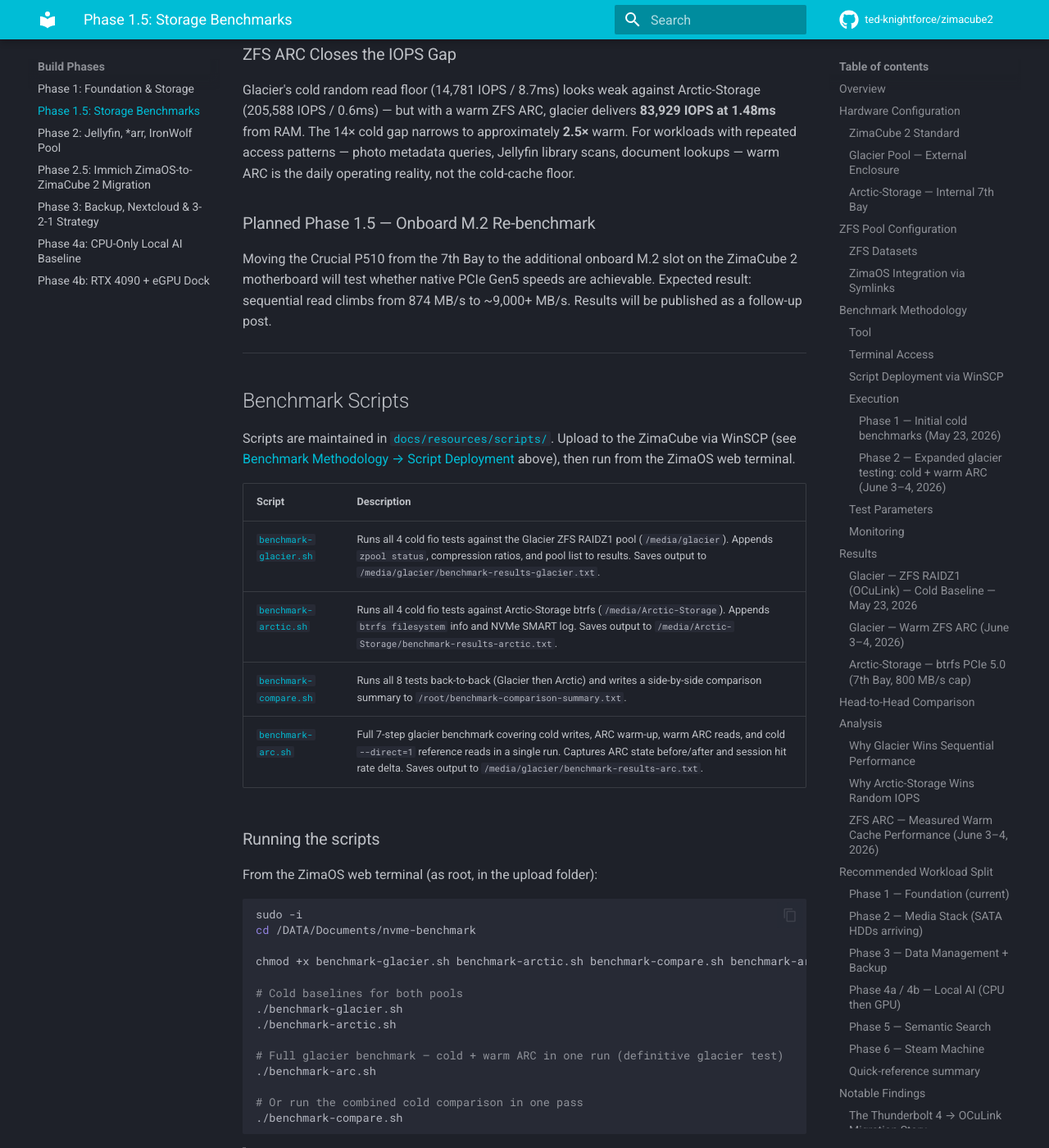
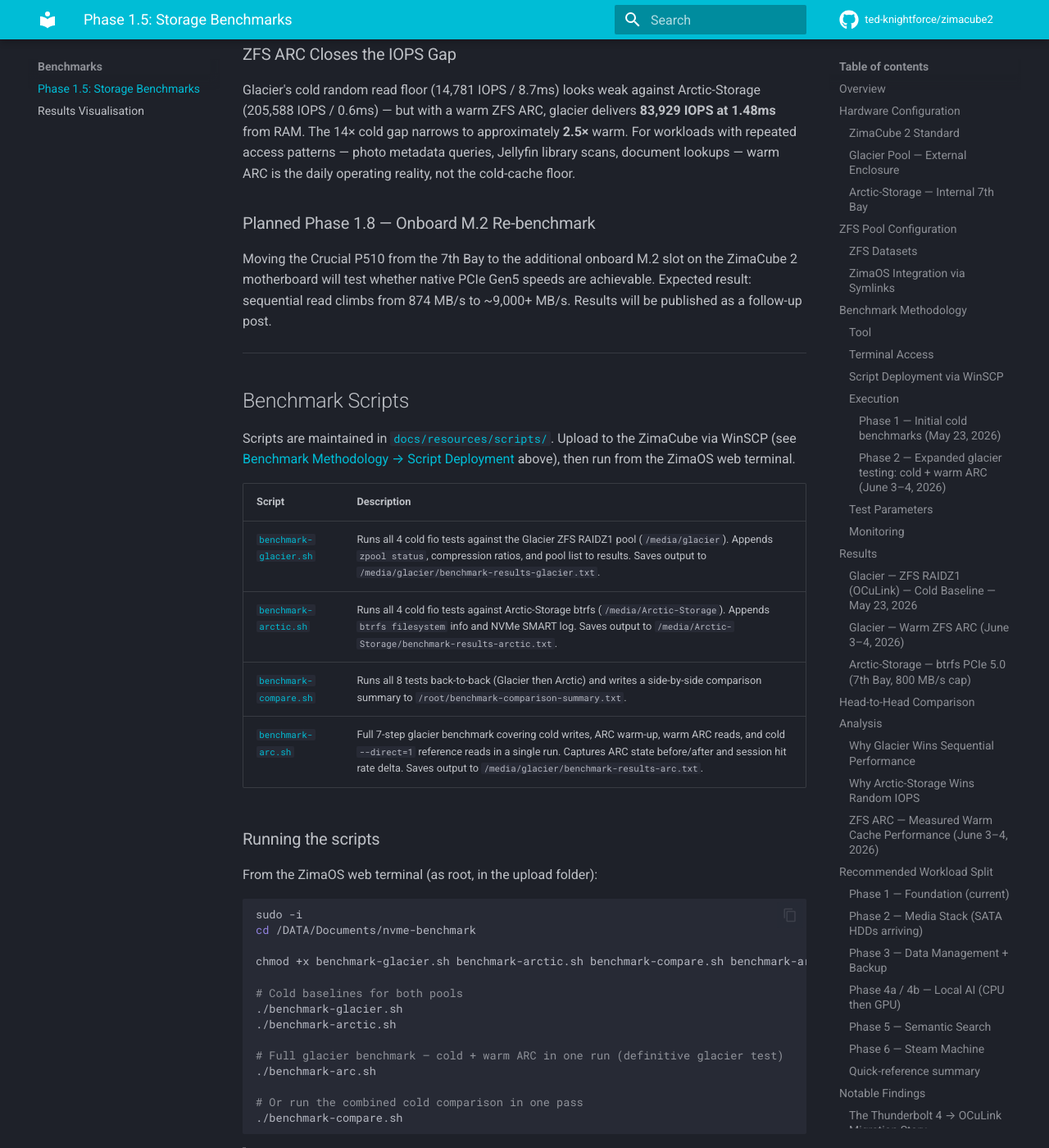
Before and after one commit to ted-knightforce/zimacube2, an MkDocs documentation site: the page built from docs/phases/01.5-benchmarks.md, in a window 1280 px wide and 1400 px high, scrolled down 16748 px. Shown: the whole window at 82% size. Built offline with MkDocs 1.6.1 and Material for MkDocs 9.7.7, drawn with Linux system fonts in a browser that asks for light colours; comment, search, counter and statistics services are not loaded.

Commit message:
Add Benchmarks nav menu; relabel onboard re-benchmark as Phase 1.8
Add a top-level Benchmarks menu surfacing the Phase 1.5 findings writeup and
the interactive results visualisation. Rename the planned P510 onboard M.2
re-benchmark experiment from Phase 1.5 to Phase 1.8 across all docs so it no
longer collides with the Phase 1.5 storage-benchmark deep-dive, and add a
distinct Phase 1.8 row to the build-status table.

```diff
--- a/docs/phases/01.5-benchmarks.md
+++ b/docs/phases/01.5-benchmarks.md
@@ -448,7 +448,7 @@
 
 Glacier's cold random read floor (14,781 IOPS / 8.7ms) looks weak against Arctic-Storage (205,588 IOPS / 0.6ms) — but with a warm ZFS ARC, glacier delivers **83,929 IOPS at 1.48ms** from RAM. The 14× cold gap narrows to approximately **2.5×** warm. For workloads with repeated access patterns — photo metadata queries, Jellyfin library scans, document lookups — warm ARC is the daily operating reality, not the cold-cache floor.
 
-### Planned Phase 1.5 — Onboard M.2 Re-benchmark
+### Planned Phase 1.8 — Onboard M.2 Re-benchmark
 
 Moving the Crucial P510 from the 7th Bay to the additional onboard M.2 slot on the ZimaCube 2 motherboard will test whether native PCIe Gen5 speeds are achievable. Expected result: sequential read climbs from 874 MB/s to ~9,000+ MB/s. Results will be published as a follow-up post.
 
@@ -492,7 +492,7 @@
 
 ## Next Steps
 
-- **Phase 1.5** — Move P510 to onboard M.2 slot → re-benchmark → publish
+- **Phase 1.8** — Move P510 to onboard M.2 slot → re-benchmark → publish
 - **Phase 2** — Media server (Jellyfin) — on hold pending Seagate IronWolf drives
 - **Phase 2.5** — Immich migration ✅ complete — 14,505 photos + 925 videos (134 GiB), zero data loss. DB verified: 15,471 assets, 7 albums, 462 people. Running on Arctic-Storage at `/DATA/Gallery/immich` + `/DATA/AppData/immich`
 - **Phase 4a** — Ollama CPU-only AI inference baseline on i3-1215U (after RAM → 32GB)
--- a/mkdocs.yml
+++ b/mkdocs.yml
@@ -35,7 +35,9 @@
     - "Phase 3: Backup, Nextcloud & 3-2-1 Strategy": phases/03-data.md
     - "Phase 4a: CPU-Only Local AI Baseline": phases/04a-cpu-ai.md
     - "Phase 4b: RTX 4090 + eGPU Dock": phases/04b-gpu-ai.md
-  - "Phase 1.5 Results Visualisation": benchmarks/results-visual.html
+  - Benchmarks:
+    - "Phase 1.5: Storage Benchmark Findings": phases/01.5-benchmarks.md
+    - "Results Visualisation": benchmarks/results-visual.html
 
 markdown_extensions:
   - tables
```
Also changed, not shown: docs/index.md (+2 -1 lines), docs/phases/01-foundation.md (+5 -5 lines).
